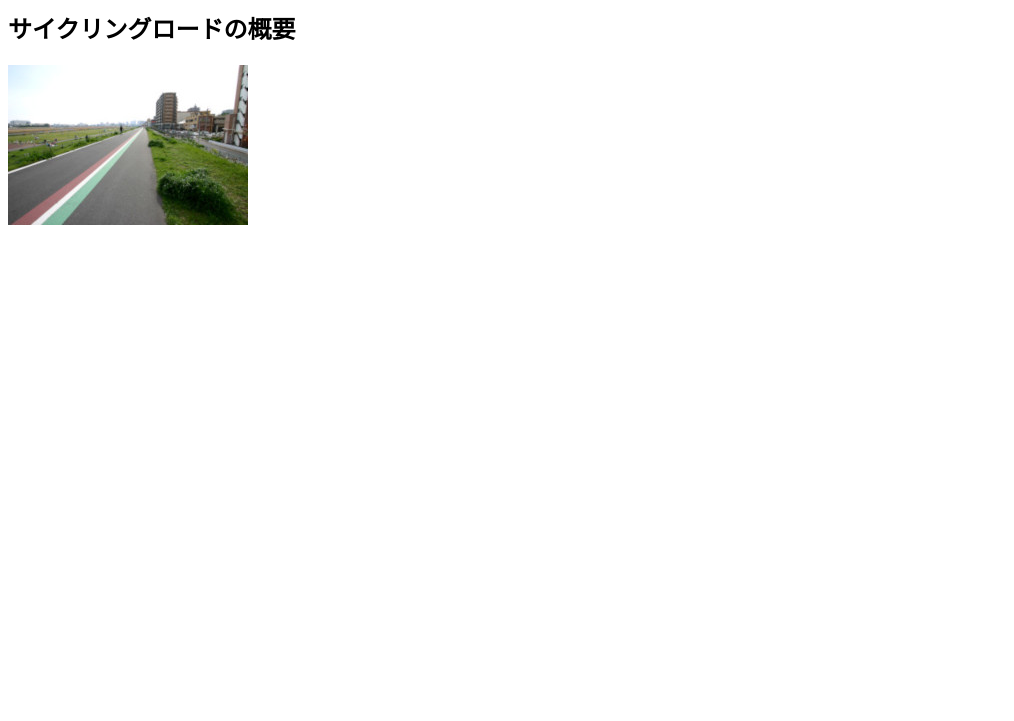
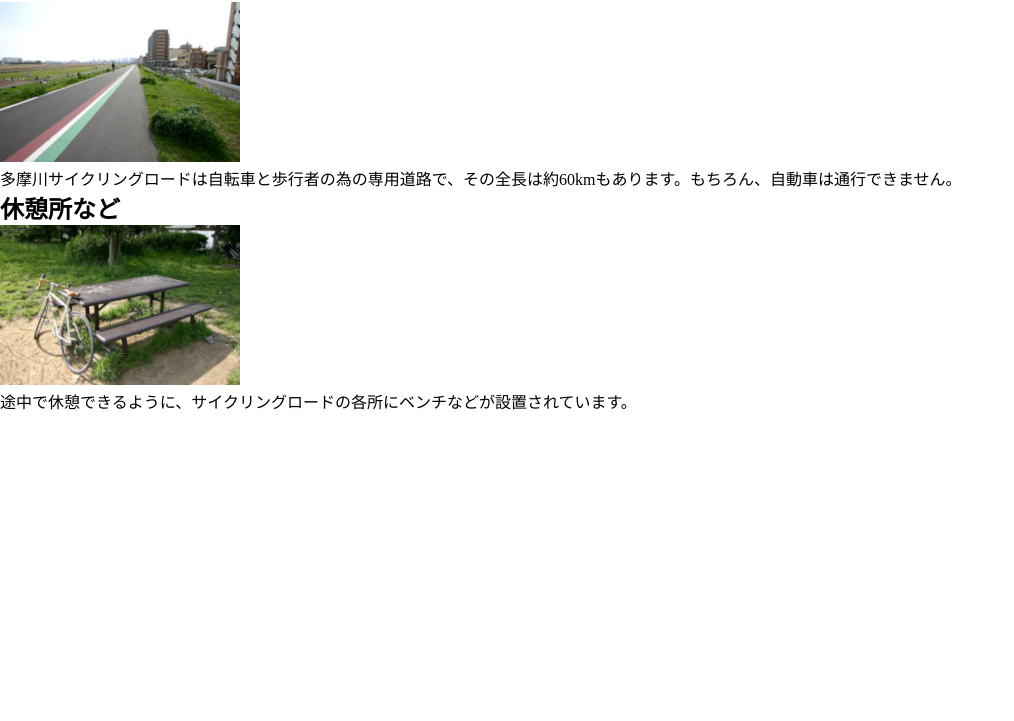
Before and after one commit to yuedackg/htmlcss2024, a plain HTML site: page chapter21.html in a window 1280 px wide. Shown: the part 79-800 px from the top of the page, without its empty margins (0-1014 px from the left). Drawn offline with Linux system fonts and the light colour scheme.

Commit message:
実習ファイルのインポート

```diff
--- a/chapter21.html
+++ b/chapter21.html
@@ -1,16 +1,42 @@
 <!DOCTYPE html>
 <html lang="en">
+
 <head>
     <meta charset="UTF-8">
     <meta name="viewport" content="width=device-width, initial-scale=1.0">
     <title>Document</title>
+    <!-- <link rel="stylesheet" href="css/style-ueda.css"> -->
+    <style>
+        * {
+            padding: 0;
+            margin: 0;
+            box-sizing: border-box;
+            /* border: solid 1px gray; */
+        }
+
+    </style>
 </head>
+
 <body>
     <h1>多摩川サイクリングロード</h1>
     <article>
         <h1>サイクリングロードの概要</h1>
-        <img src="./image/tcr-01.jpg" alt="">
-        <p></p>
+        <div>
+            <img src="./image/tcr-01.jpg" alt="">
+            <p>多摩川サイクリングロードは自転車と歩行者の為の専用道路で、その全長は約60kmもあります。もちろん、自動車は通行できません。</p>
+        </div>
+
+    </article>
+    <article>
+        <h1>休憩所など</h1>
+        <div>
+            <img src="./image/tcr-02.jpg" alt="">
+            <p>
+                途中で休憩できるように、サイクリングロードの各所にベンチなどが設置されています。
+            </p>
+        </div>
+
     </article>
 </body>
+
 </html>
```
